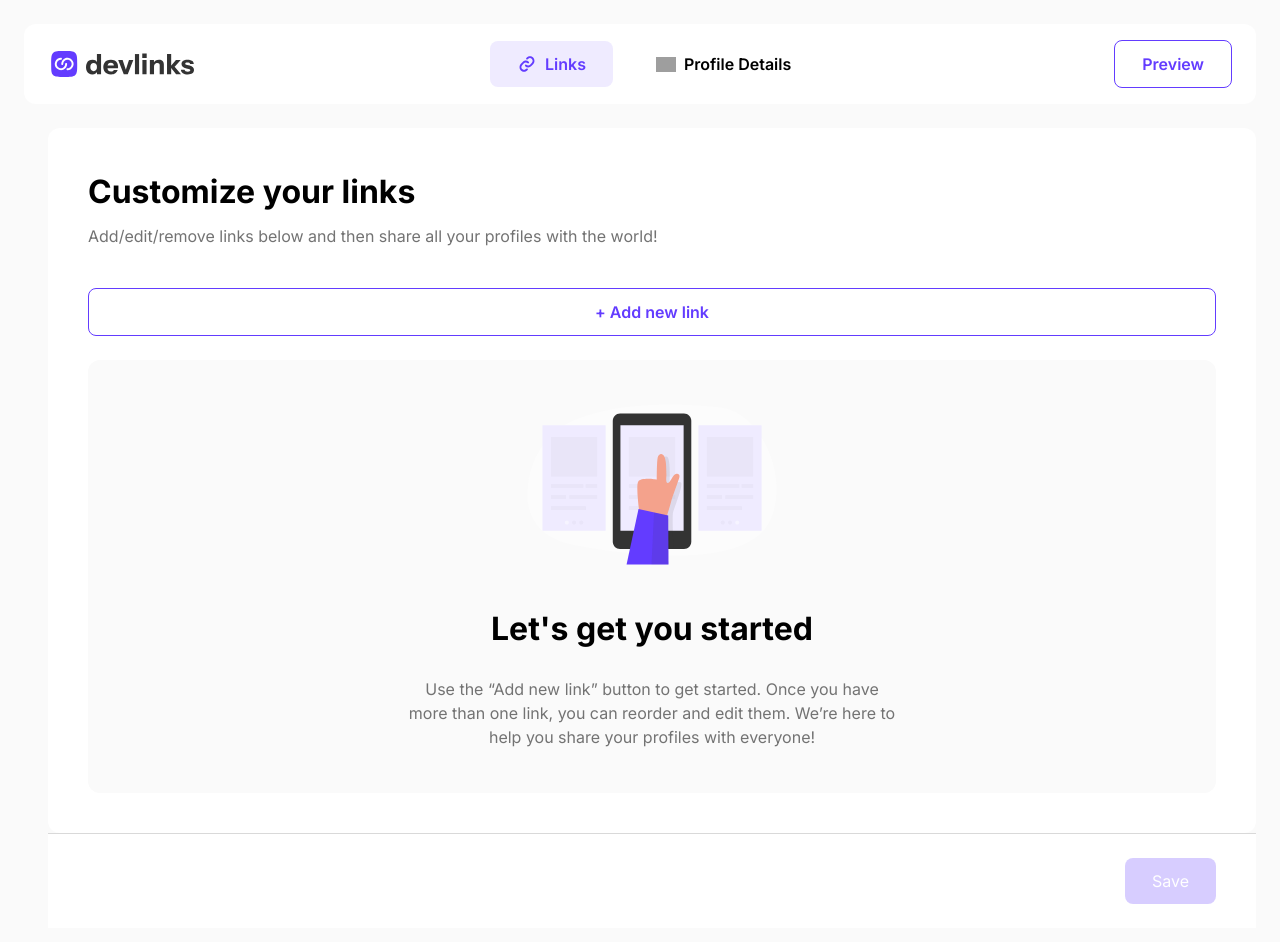
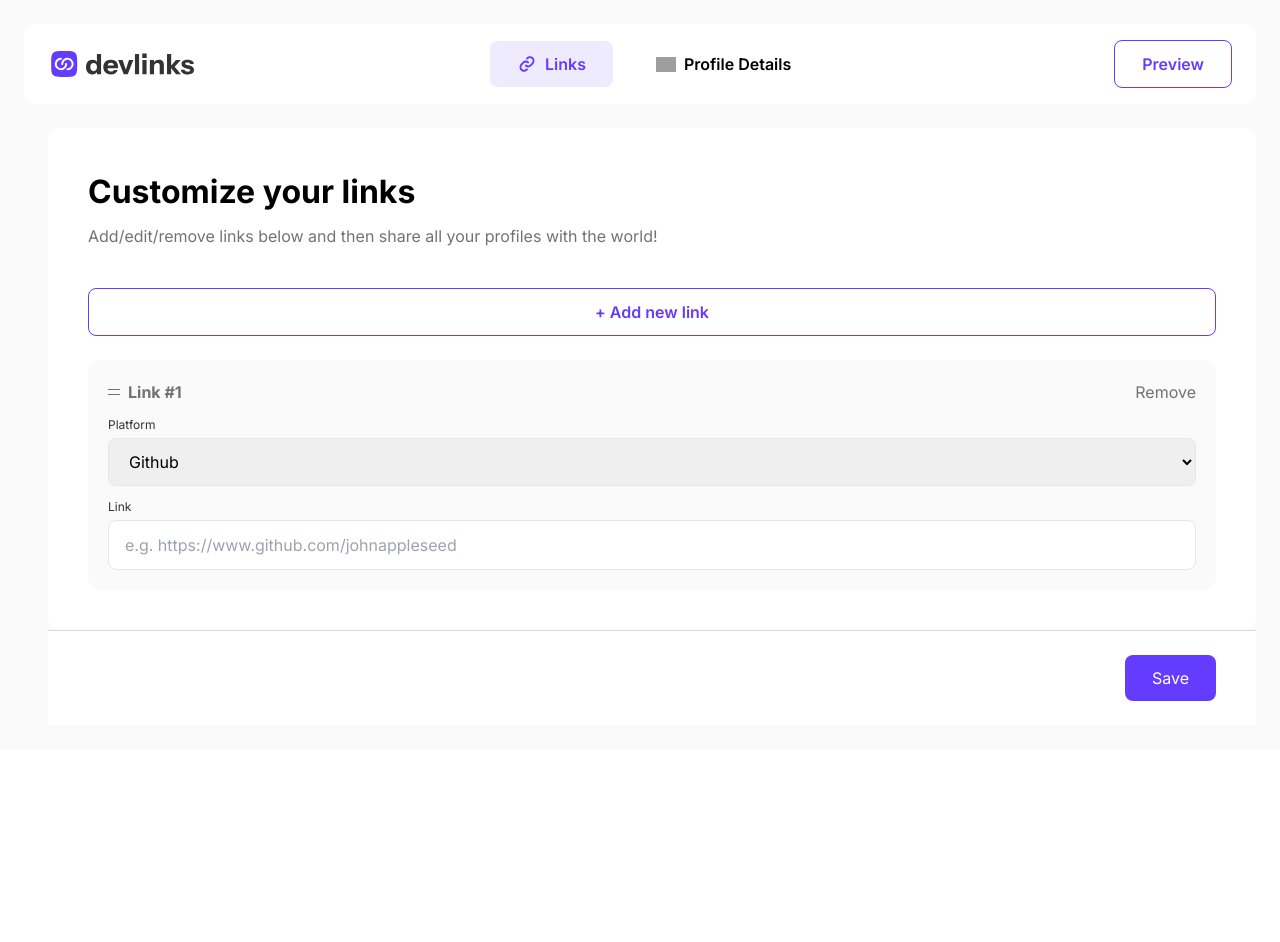
Before and after one commit to Marvellous-Udoye/Devlinks-Full-stack-app, a Next.js app: page /HomePage in a window 1280 px wide. Both pictures are taken after a click on the button "+ Add new link". Shown: the top 942 px of the page. After the commit the page ends 800 px from the top, so only its background shows below. Built offline with nearby package versions, Linux system fonts and the light colour scheme; grey boxes are pictures that could not be loaded.

Commit message:
feat: 'completed links component'

```diff
--- a/package.json
+++ b/package.json
@@ -11,7 +11,8 @@
   "dependencies": {
     "next": "14.2.5",
     "react": "^18",
-    "react-dom": "^18"
+    "react-dom": "^18",
+    "react-select": "^5.8.0"
   },
   "devDependencies": {
     "@types/node": "^20",
--- a/src/app/HomePage/page.tsx
+++ b/src/app/HomePage/page.tsx
@@ -1,14 +1,25 @@
-import Navbar from "../components/Navbar/Navbar";
+"use client"
+
+import { useState } from "react";
+import Navbar from '../components/Navbar/Navbar';
 import DisplayLink from "../components/Displaylinks/DisplayLink";
 import CustomizeLinks from "../components/CustomizeLinks/CustomizeLinks";
+import ProfileDetails from "../components/ProfileDetails/ProfileDetails";
 
 export default function Home() {
+  const [selectedComponent, setSelectedComponent] = useState<'customize' | 'profile' | null>('customize');
+
+  const handleNavClick = (component: 'customize' | 'profile') => {
+    setSelectedComponent(component);
+  };
+
   return (
     <main className="w-full">
-      <Navbar />
+      <Navbar onNavClick={handleNavClick} />
       <section className="flex w-full">
-        <DisplayLink />
-        <CustomizeLinks />
+      <DisplayLink />
+        {selectedComponent === 'customize' && <CustomizeLinks />}
+        {selectedComponent === 'profile' && <ProfileDetails />}
       </section>
     </main>
   );
--- a/src/app/components/CustomizeLinks/Customize.module.css
+++ b/src/app/components/CustomizeLinks/Customize.module.css
@@ -1,15 +1,48 @@
 .customize_ctn {
-    @apply bg-[#fff] p-10 flex flex-col gap-10 rounded-[12px] ;
+  @apply bg-[#fff] p-10 flex flex-col gap-10 rounded-[12px];
 }
 
-.Links {
-    @apply px-[20px] py-[44px] flex flex-col gap-10 bg-[#FAFAFA] rounded-[12px];
+.custom_head p:nth-child(1) {
+  @media (max-width: 500px) {
+    font-size: 24px;
+  }
+}
+
+
+.links_ctn {
+  @apply px-[20px] py-[44px] flex flex-col gap-10 bg-[#FAFAFA] rounded-[12px];
+}
+
+.empty_links p:nth-child(1) {
+  @media (max-width: 500px) {
+    font-size: 24px;
+  }
 }
 
 .save_btn {
-    @apply py-[11px] px-[27px] text-[#fff] hover:shadow-custom-focus rounded-[8px] bg-[#633CFF] opacity-25;
+  @apply py-[11px] px-[27px] text-[#fff] hover:shadow-custom-focus rounded-[8px] bg-[#633CFF] opacity-25;
+  @media (max-width: 500px) {
+    width: 100%;
+  }
+}
 
-    @media (max-width: 500px) {
-        width: 100%;
-    }
+.opacity-100 {
+  opacity: 1;
 }
+
+.opacity-25 {
+  opacity: 0.25;
+}
+
+
+.links {
+  @apply p-[20px] flex flex-col gap-3 bg-[#FAFAFA] rounded-[12px];
+}
+
+.invalid {
+  border-color: #FF3939;
+}
+
+.invalid-label {
+  color: #FF3939;
+}
--- a/src/app/components/CustomizeLinks/CustomizeLinks.tsx
+++ b/src/app/components/CustomizeLinks/CustomizeLinks.tsx
@@ -1,18 +1,86 @@
+"use client";
+
 import Image from "next/image";
 import styles from "./Customize.module.css";
-import phone from "../../../../public/images/Group 273.svg"
+import phone from "../../../../public/images/Group 273.svg";
+import { useState } from "react";
 
 export default function CustomizeLinks() {
+  const [links, setLinks] = useState<{ id: number; platform: string; url: string }[]>([]);
+  const [errors, setErrors] = useState<ValidationError>({});
+  const [isSaveButtonActive, setIsSaveButtonActive] = useState(false);
+
+  type ValidationError = {
+    [key: number]: { platform?: string; url?: string };
+  };
+
+  const handleLinkChange = (index: number, field: string, value: string) => {
+    const updatedLinks = [...links];
+    updatedLinks[index] = { ...updatedLinks[index], [field]: value };
+    setLinks(updatedLinks);
+
+    if (errors[index] && errors[index][field as keyof ValidationError[keyof ValidationError]]) {
+      setErrors((prevErrors) => ({
+        ...prevErrors,
+        [index]: { ...prevErrors[index], [field]: undefined },
+      }));
+    }
+  };
+
+  const handleSubmit = (e: React.FormEvent) => {
+    e.preventDefault();
+
+    let valid = true;
+    const newErrors: ValidationError = {};
+
+    links.forEach((link, index) => {
+      if (!link.url) {
+        valid = false;
+        newErrors[index] = { ...newErrors[index], url: "Can't be empty" };
+      } else if (!link.url.startsWith("https://")) {
+        valid = false;
+        newErrors[index] = { ...newErrors[index], url: "Please check the URL" };
+      } else if (!link.url.endsWith(".com")) {
+        valid = false;
+        newErrors[index] = { ...newErrors[index], url: "Please check the URL" };
+      }
+    });
+
+    if (!valid) {
+      setErrors(newErrors);
+    }
+  };
+
+  const removeLink = (linkId: number) => {
+    setLinks(links.filter((link) => link.id !== linkId));
+  };
+
+  const addLink = () => {
+    const newLinkId = links.length > 0 ? links[links.length - 1].id + 1 : 1;
+    setLinks([...links, { id: newLinkId, platform: "", url: "" }]);
+    setIsSaveButtonActive(true);
+  };
+
   return (
-    <div className="w-full bg-[#FAFAFA] px-6 pb-6 ">
+    <div className="w-full bg-[#FAFAFA] px-6 pb-6">
       <section className={styles.customize_ctn}>
         <div className={styles.custom_head}>
           <p className="text-[32px] font-[700] leading-[48px] mb-[8px]">Customize your links</p>
-          <p className="text-[16px] font-[400] text-[#737373]">Add/edit/remove links below and then share all your profiles with the world!</p>
+          <p className="text-[16px] font-[400] text-[#737373]">
+            Add/edit/remove links below and then share all your profiles with the world!
+          </p>
         </div>
+
         <div className="grid grid-cols-1 gap-[24px]">
-          <button className="w-full text-[#633CFF] text-[16px] font-[600] py-[11px] px-[27px] border-[1.5px] border-[#633CFF] rounded-[8px] focus:outline-none hover:bg-[#EFEBFF] transform transition ease duration-100 ">+ Add new link</button>
-          <div className={styles.Links}>
+          <button
+            onClick={addLink}
+            className="w-full text-[#633CFF] text-[16px] font-[600] py-[11px] px-[27px] border-[1.5px] border-[#633CFF] rounded-[8px] focus:outline-none hover:bg-[#EFEBFF] transform transition ease duration-100"
+          >
+            + Add new link
+          </button>
+
+        {links.length === 0 && (
+          <div className={styles.links_ctn}>
             <Image
               src={phone}
               alt="Phone"
@@ -20,15 +88,90 @@ export default function CustomizeLinks() {
               height={160}
               className="mx-auto"
             />
-            <div className="flex flex-col gap-[24px]">
+            <div className={styles.empty_links}>
               <p className="text-[32px] font-[700] text-center">Let's get you started</p>
-              <p className="text-[16px] font-[400] text-center text-[#737373] max-w-[488px] mx-auto">Use the “Add new link” button to get started. Once you have more than one link, you can reorder and edit them. We’re here to help you share your profiles with everyone!</p>
+              <p className="text-[16px] font-[400] text-center text-[#737373] max-w-[488px] mx-auto">
+                Use the “Add new link” button to get started. Once you have more than one link, you can reorder and edit them. We’re here to help you share your profiles with everyone!
+              </p>
             </div>
           </div>
+        )}
+
+          {links.map((link, index) => (
+            <div className={styles.links} key={link.id}>
+              <div className="flex justify-between display-inline-block">
+                <p className="text-[16px] font-[700] text-[#737373] flex gap-2">
+                  <span className="font-[400] flex flex-col gap-1 my-auto">
+                    <span className="w-[12px] h-[1px] bg-[#737373]"></span>
+                    <span className="w-[12px] h-[1px] bg-[#737373]"></span>
+                  </span>
+                  <span>Link #{index + 1}</span>
+                </p>
+                <button
+                  onClick={() => removeLink(link.id)}
+                  className="text-[16px] font-[400] text-[#737373]"
+                >
+                  Remove
+                </button>
+              </div>
+
+              <form onSubmit={handleSubmit} className="flex flex-col gap-3">
+                <div className="flex flex-col gap-1">
+                  <label
+                    htmlFor={`platform-${link.id}`}
+                    className="font-[400] text-[12px] text-[#333]"
+                  >
+                    Platform
+                  </label>
+                  <select
+                    id={`platform-${link.id}`}
+                    value={link.platform}
+                    onChange={(e) => handleLinkChange(index, "platform", e.target.value)}
+                    className="rounded-[8px] border px-4 py-3 focus:outline-none focus:shadow-custom-focus focus:border-[#633CFF]"
+                  >
+                    <option value="Github">Github</option>
+                    <option value="Youtube">Youtube</option>
+                    <option value="Linkedin">Linkedin</option>
+                    <option value="Facebook">Facebook</option>
+                    <option value="Frontend Mentor">Frontend Mentor</option>
+                  </select>
+                </div>
+
+                <div className="relative flex flex-col w-full gap-1">
+                  <label
+                    htmlFor={`link-${link.id}`}
+                    className={`font-[400] text-[12px] text-[#333] ${errors[index]?.url ? styles['invalid-label'] : ''}`}
+                  >
+                    Link
+                  </label>
+                  <input
+                    id={`link-${link.id}`}
+                    type="text"
+                    value={link.url}
+                    onChange={(e) => handleLinkChange(index, "url", e.target.value)}
+                    placeholder="e.g. https://www.github.com/johnappleseed"
+                    className={`rounded-[8px] border px-4 py-3 focus:outline-none focus:shadow-custom-focus focus:border-[#633CFF] ${errors[index]?.url ? styles['invalid'] : ''}`}
+                  />
+                  {errors[index]?.url && (
+                    <p className="absolute right-4 top-12 transform -translate-y-1/2 font-[400] text-[12px] text-[#FF3939]">
+                      {errors[index].url}
+                    </p>
+                  )}
+                </div>
+              </form>
+            </div>
+          ))}
         </div>
       </section>
-      <section className="py-[24px] px-[40px] flex justify-end border-t-[1px] border-t-[#D9D9D9] bg-[#fff] ">
-        <button className={styles.save_btn}>Save</button>
+      <section className="py-[24px] px-[40px] flex justify-end border-t-[1px] border-t-[#D9D9D9] bg-[#fff]">
+        <button
+          onClick={handleSubmit}
+          id="save"
+          type="submit"
+          className={`${styles.save_btn} ${isSaveButtonActive ? styles['opacity-100'] : styles['opacity-25']} transition-opacity duration-300 ${links.length == 0 ? styles['opacity-25'] : ''}`}
+        >
+          Save
+        </button>
       </section>
     </div>
   );
--- a/src/app/components/Navbar/Navbar.tsx
+++ b/src/app/components/Navbar/Navbar.tsx
@@ -5,8 +5,13 @@ import styles from "./Navbar.module.css";
 import link from "../../../../public/images/ph_link-bold.svg";
 import profile from "../../../../public/images/ph_user-circle-bold.svg";
 import view from "../../../../public/images/ph_eye-bold.svg";
+import { FC } from "react";
 
-export default function Navbar() {
+type NavbarProps = {
+  onNavClick: (component: 'customize' | 'profile') => void
+}
+
+const Navbar: FC<NavbarProps> = ({ onNavClick }) => {
   return (
     <div className="bg-[#FAFAFA] p-6">
       <nav className={styles.navbar}>
@@ -28,6 +33,7 @@ export default function Navbar() {
         </div>
         <div className="flex items-center gap-4">
           <button
+            onClick={() => onNavClick('customize')}
             className={`${styles.link} text-[#633CFF] bg-[#EFEBFF]`}>
             <Image
               src={link}
@@ -38,6 +44,7 @@ export default function Navbar() {
             {<p className={styles.smallScreenForBtn}>Links</p>}
           </button>
           <button
+            onClick={() => onNavClick('profile')}
             className={`${styles.link} hover:text-[#633CFF]`}>
             <Image
               src={profile}
@@ -62,3 +69,5 @@ export default function Navbar() {
     </div>
   );
 }
+
+export default Navbar;
--- /dev/null
+++ b/src/app/components/ProfileDetails/ProfileDetails.tsx
@@ -0,0 +1,10 @@
+import Image from "next/image";
+import styles from "./Profile.module.css";
+
+export default function ProfileDetails() {
+  return (
+    <div>
+
+    </div>
+  );
+}
```
Also changed, not shown: src/app/CreateAccPage/page.tsx (+16 -13 lines), src/app/page.tsx (+7 -7 lines), src/app/components/ProfileDetails/Profile.module.css (added), 1 other file (tests, documents, lock files or other folders).
